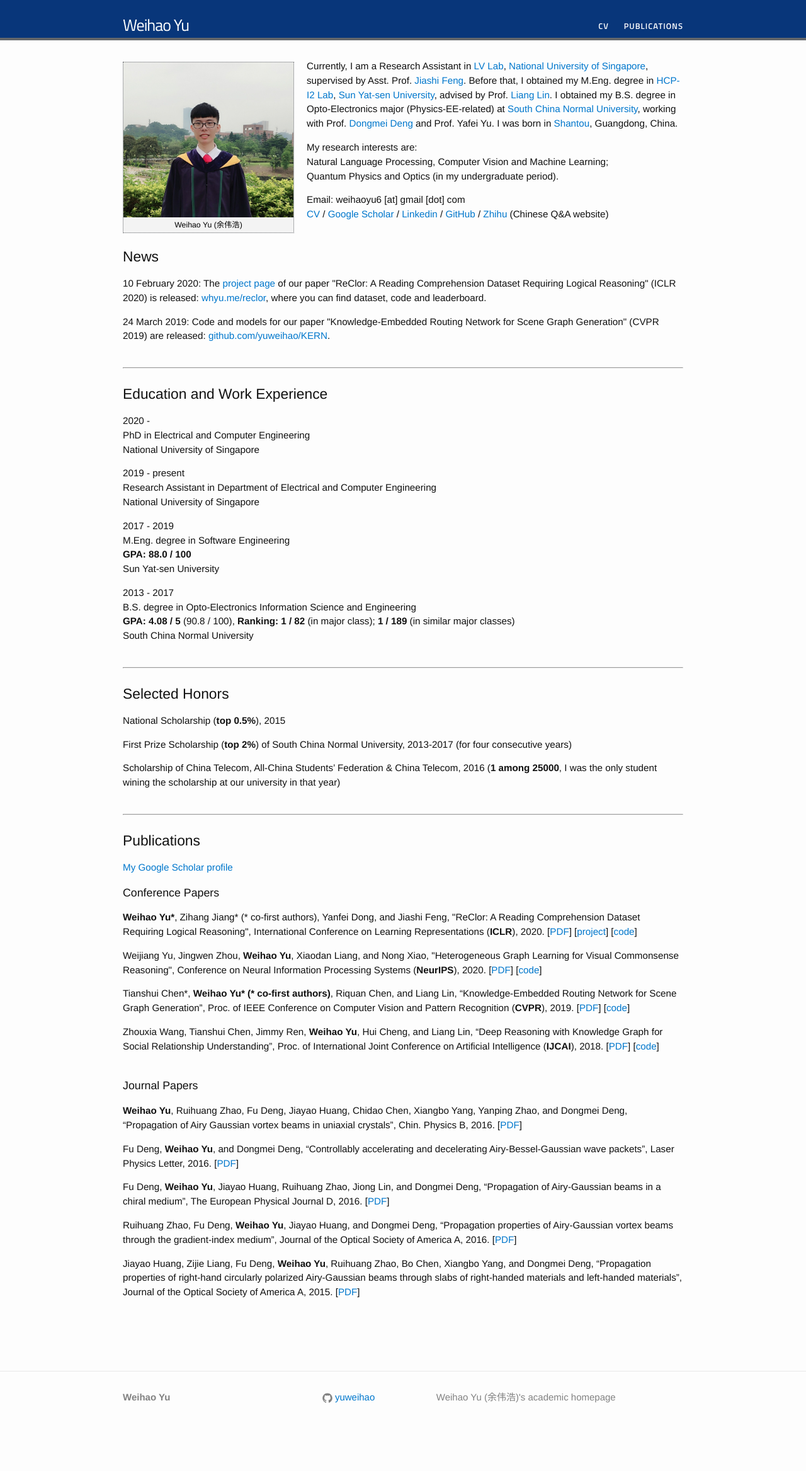
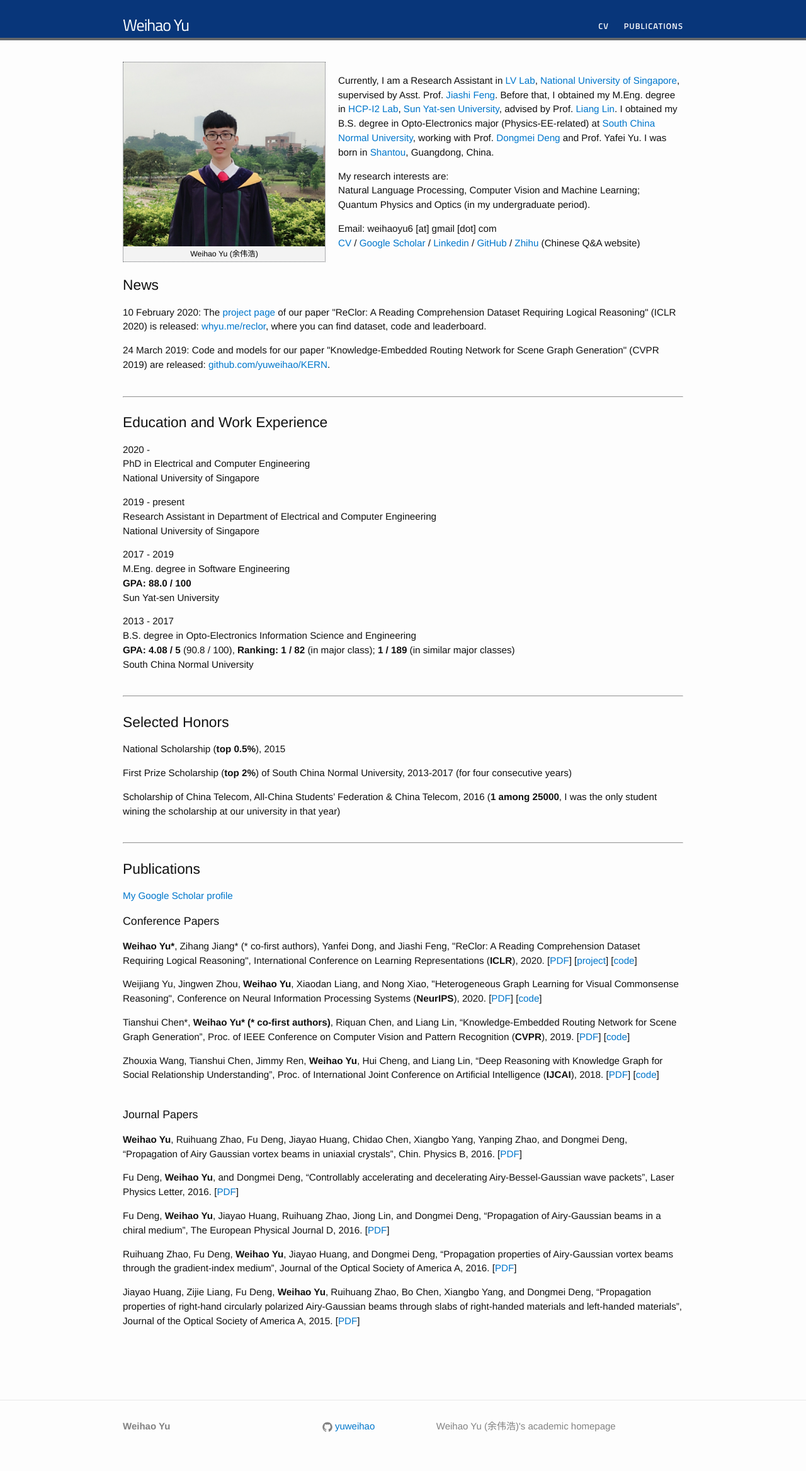
Before and after one commit to yuweihao/yuweihao.github.io, a Jekyll site: the page built from index.html, in a window 1280 px wide. Shown: the whole page at 63% size. Built offline with Jekyll 4.4.1, drawn with Linux system fonts in a browser that asks for light colours; before the commit the page ends 2290 px from its top, so only the background shows below that.

Commit message:
Update index.html

```diff
--- a/index.html
+++ b/index.html
@@ -8,14 +8,14 @@ layout: default
 
 <!-- <h1>Welcome</h1> -->
 <!-- {% include image.html url="/images/me3.jpg" caption="Weihao Yu (余伟浩)" width=250 align="left" %}	 -->
-<dl id="" class="wp-caption alignleft" style="max-width: 270px">
+<dl id="" class="wp-caption alignleft" style="max-width: 320px">
 
 <dt><img class="" src="/images/me3.jpg" alt="Weihao Yu (余伟浩)" /></dt>
 
 <dd>Weihao Yu (余伟浩)</dd>
 </dl>
 <!-- <h2>Bio</h2> -->
-
+<br>
 <p>
 Currently, I am a Research Assistant in <a href="https://www.ece.nus.edu.sg/lv/" target="_blank" rel="external">LV Lab</a>,
 <a href="https://www.ece.nus.edu.sg/lv/" target="_blank" rel="external">National University of Singapore</a>,
```
